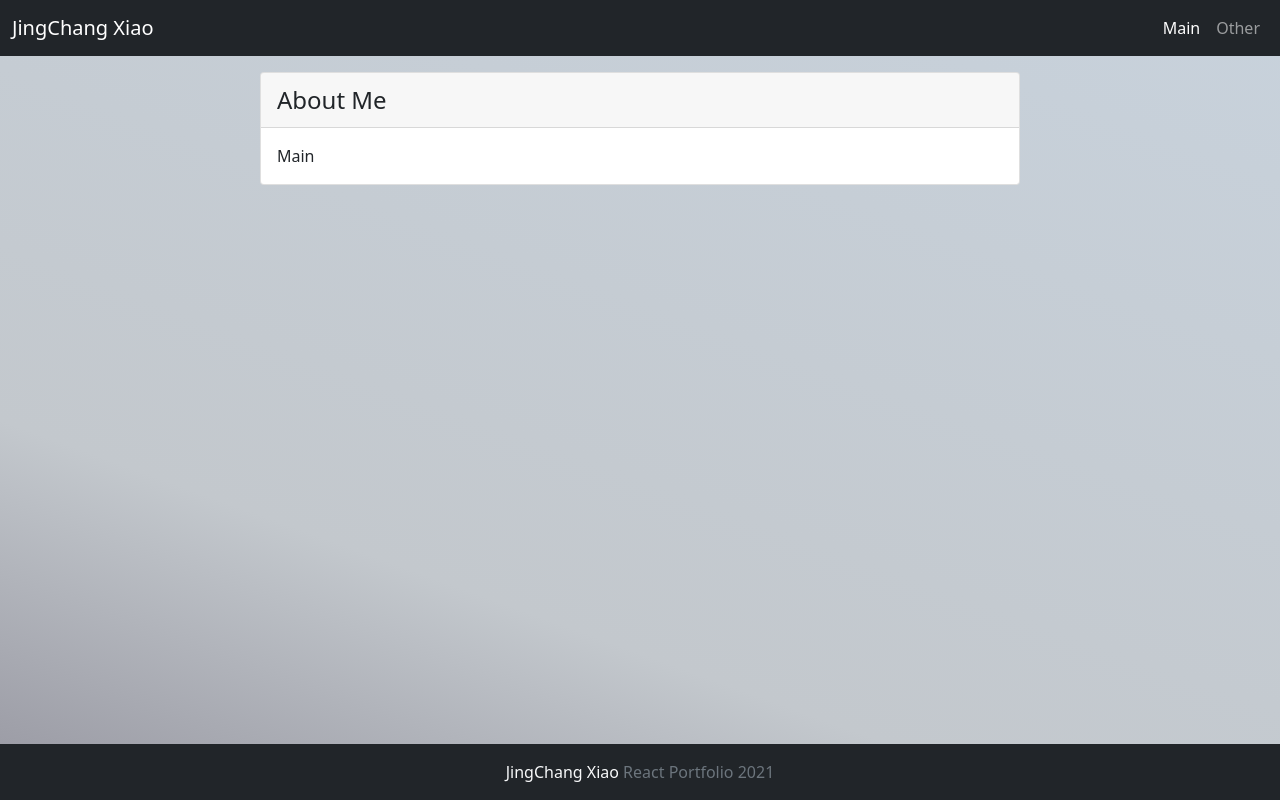
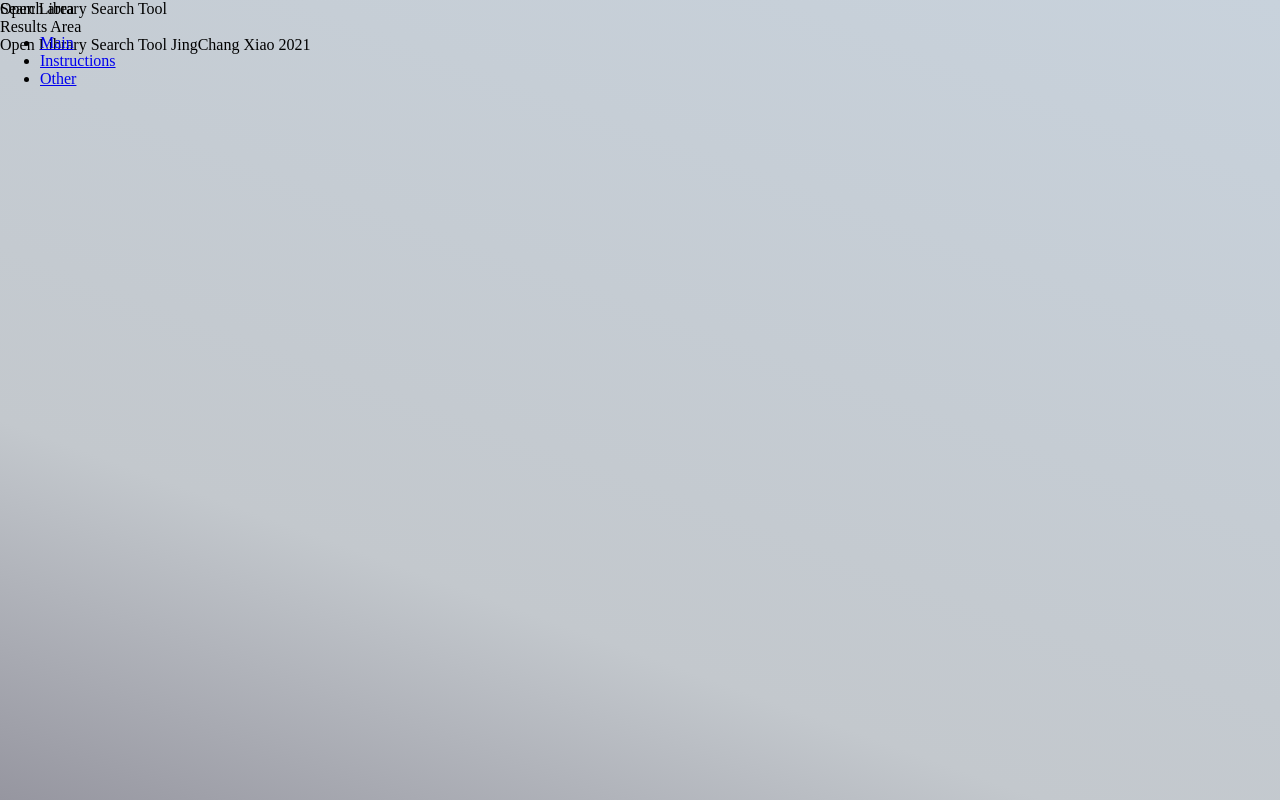
Before and after one commit to sinsinkun/OpenLibrary-Search, a React (Create React App) app: page /#/ in a window 1280 px wide. Built offline with nearby package versions, Linux system fonts and the light colour scheme.

Commit message:
Added more base components

```diff
--- a/public/index.html
+++ b/public/index.html
@@ -6,8 +6,6 @@
     <meta name="viewport" content="width=device-width, initial-scale=1" />
     <meta name="theme-color" content="#000000" />
     <meta name="description" content="Portfolio site for JingChang Xiao" />
-    <link href="https://cdn.jsdelivr.net/npm/bootstrap@5.0.0-beta2/dist/css/bootstrap.min.css" rel="stylesheet"
-      integrity="sha384-BmbxuPwQa2lc/FVzBcNJ7UAyJxM6wuqIj61tLrc4wSX0szH/Ev+nYRRuWlolflfl" crossorigin="anonymous" />
     <link rel="manifest" href="%PUBLIC_URL%/manifest.json" />
     <title>Open Library Search Tool</title>
   </head>
--- a/src/App.js
+++ b/src/App.js
@@ -5,18 +5,20 @@ import Navbar from './components/Navbar';
 import Footer from './components/Footer';
 import Homepage from './components/Main';
 import './components/style.css';
+import Instructions from './components/Instructions';
 
 function App() {
   return (
-    <div className="App d-flex flex-column">
+    <div className="App">
       <StoreProvider>
         <Router>
           {/* Navbar */}
           <Navbar />
           {/* Main body */}
-          <div className="main-body container-md">
+          <div className="content">
             <Switch>
               <Route exact path="/"><Homepage /></Route>
+              <Route path="/instructions"><Instructions /></Route>
               <Route><Page404 /></Route>
             </Switch>
           </div>
--- a/src/components/Footer.js
+++ b/src/components/Footer.js
@@ -2,7 +2,7 @@ function Footer() {
   return(
     <footer className="footer mt-auto py-3 bg-dark">
       <div className="container-fluid text-center">
-        <span className="text-light">JingChang Xiao</span> <span className="text-muted">React Portfolio 2021</span>
+        <span className="text-light">Open Library Search Tool</span> <span className="text-muted">JingChang Xiao 2021</span>
       </div>
     </footer>
   )
--- /dev/null
+++ b/src/components/Instructions.js
@@ -0,0 +1,27 @@
+function Instructions() {
+  return(
+    <div>
+      <p>
+        The task is to create an application that accepts a title as a parameter.
+        The application should then return book results, and for each book should
+        display the following information:
+      </p>
+      <ul>
+        <li>Title</li>
+        <li>Book Cover</li>
+        <li>Author</li>
+        <li>Published Date</li>
+      </ul>
+      <p>
+        The application should also have the ability to:
+      </p>
+      <ul>
+        <li>Sort results alphabetically by title</li>
+        <li>Sort results by more recently published</li>
+        <li>Any other functionality you feel will make this app a better experience</li>
+      </ul>
+    </div>
+  )
+}
+
+export default Instructions;
--- /dev/null
+++ b/src/components/Main/Results.js
@@ -0,0 +1,9 @@
+function Results() {
+  return(
+    <div>
+      Results Area
+    </div>
+  )
+}
+
+export default Results;
--- /dev/null
+++ b/src/components/Main/Search.js
@@ -0,0 +1,9 @@
+function Search() {
+  return(
+    <div>
+      Search area
+    </div>
+  )
+}
+
+export default Search;
--- a/src/components/Main/index.js
+++ b/src/components/Main/index.js
@@ -1,15 +1,12 @@
+import Search from "./Search";
+import Results from './Results';
+
 function Homepage() {
 
   return(
     <div className="my-3">
-      <div className="card card-md mx-auto">
-        <div className="card-header">
-          <h4 className="card-title">About Me</h4>
-        </div>
-        <div className="card-body">
-          Main
-        </div>
-      </div>
+      <Search />
+      <Results />
     </div>
   )
 }
--- a/src/components/Navbar.js
+++ b/src/components/Navbar.js
@@ -8,13 +8,14 @@ function Navbar() {
   return(
     <nav className="navbar navbar-expand navbar-dark bg-dark">
       <div className="container-fluid">
-        <div className="navbar-brand">
-          JingChang Xiao
-        </div>
+        <div className="navbar-brand">Open Library Search Tool</div>
         {store.winX > 780 ?
           <ul className="navbar-nav ms-auto">
             <li className="nav-item">
               <NavLink exact to="/" className="nav-link" activeClassName="active">Main</NavLink>
+            </li>
+            <li>
+              <NavLink exact to="/instructions" className="nav-link" activeClassName="active">Instructions</NavLink>
             </li>
             <li>
               <NavLink exact to="/err" className="nav-link" activeClassName="active">Other</NavLink>
--- a/src/components/style.css
+++ b/src/components/style.css
@@ -1,9 +1,18 @@
+body {
+  margin: 0;
+}
+
 .App {
   min-height: 100vh;
   background: linear-gradient(200deg, rgb(200,210,220) 0%, rgb(195,200,205) 70%, rgb(150,150,160) 100%);
 }
 
 /* Navbar */
+nav {
+  height: 3rem;
+  width: 100%;
+
+}
 .navbar {
   width: 100%;
   z-index: 20;
@@ -14,78 +23,3 @@
 .main-body {
   margin-top: 3.5rem;
 }
-
-.card-md {
-  max-width: 760px;
-  width: 70vw;
-}
-
-.card-header > .card-title {
-  margin: 0.3rem 0;
-}
-
-.card ul {
-  list-style: none;
-  padding-left: 0.5rem;
-}
-
-@media (max-width:850px) {
-  .card-md {
-    width: 100%;
-  }
-}
-
-.profile-image {
-  margin-right: 1rem;
-  margin-top: 0.5rem;
-  border: 1px solid rgb(43,47,51);
-}
-
-.btn:focus {
-  outline: none;
-  box-shadow: none;
-}
-
-.img-fluid {
-  border: 1px solid rgb(43,47,51);
-  border-radius: 0.5rem;
-}
-
-.port-link:hover {
-  transform: scale(1.03);
-}
-
-/* Side nav */
-.side-nav {
-  position: fixed;
-  background-color: rgb(43,47,51);
-  height: calc(100vh - 3.5rem);
-  top: 3.5rem;
-  right: 0;
-  max-width: 280px;
-  width: 50vw;
-  z-index: 10;
-  text-align: right;
-  white-space: nowrap;
-  padding: 0.2rem 1rem;
-  animation: sideNavSlide 0.3s;
-}
-
-.side-nav-close {
-  animation: hideNavSlide 0.3s;
-}
-
-@keyframes sideNavSlide {
-  0% {width: 0; opacity: 0;}
-  100% {width: 50vw; opacity: 1;}
-}
-
-@keyframes hideNavSlide {
-  0% {width: 50vw; opacity: 1;}
-  100% {width: 0; opacity: 0;}
-}
-
-/* Footer */
-footer {
-  z-index: 20;
-}
```
